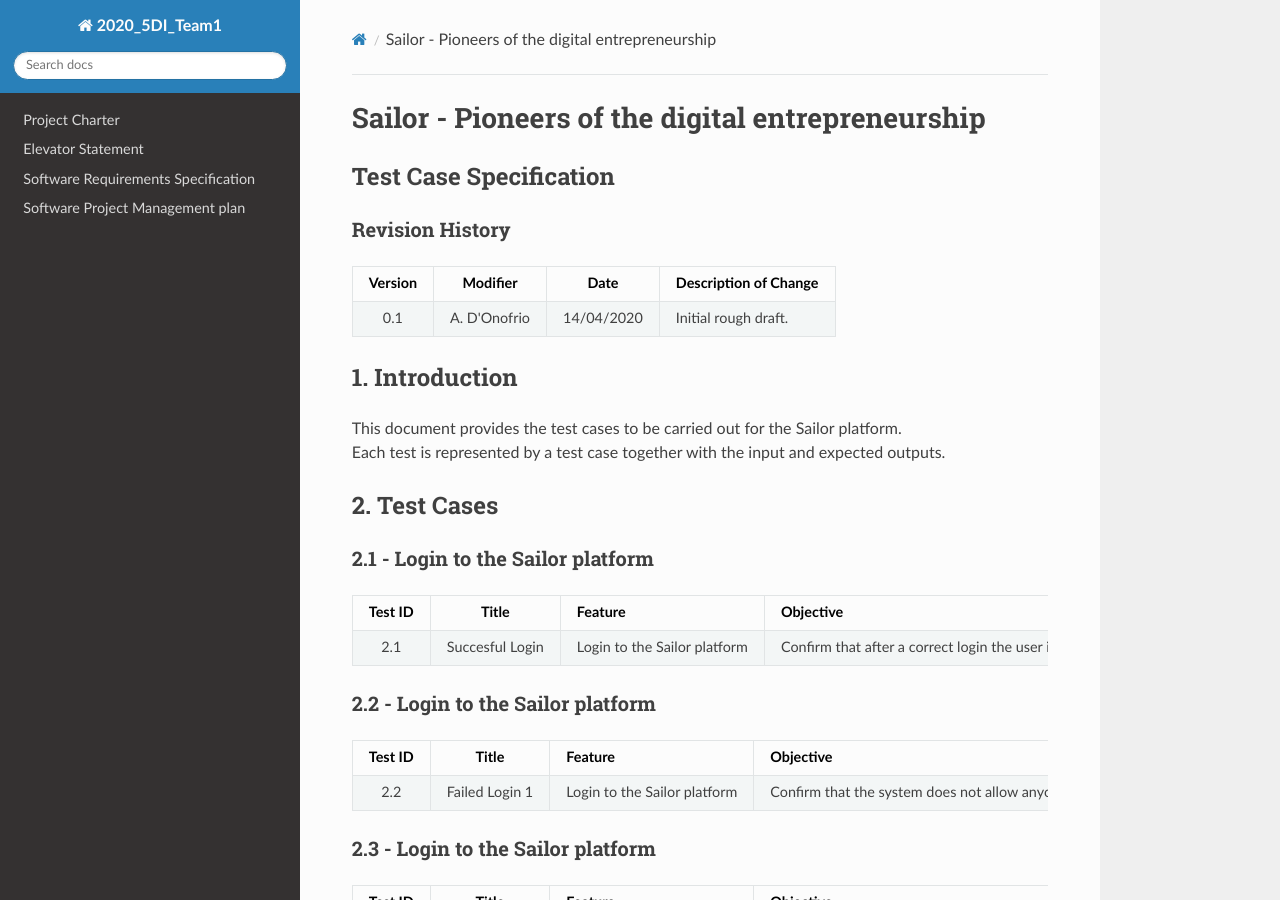
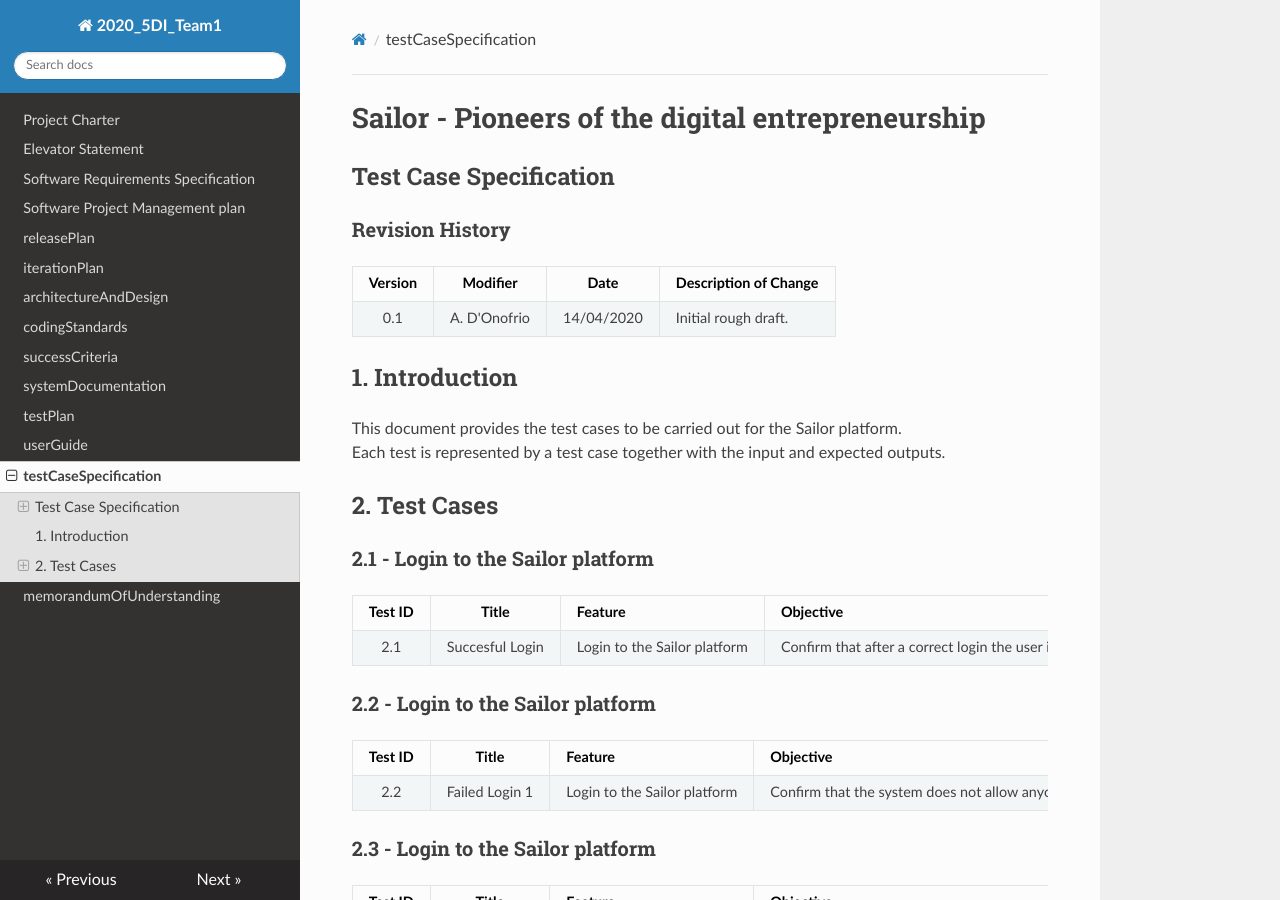
Before and after one commit to FlippedAle/2020_5DI_Team1_DOnofrio, an MkDocs documentation site: the page built from docs/testCaseSpecification.md, in a window 1280 px wide and 900 px high. Built offline with MkDocs 1.6.1, drawn with Linux system fonts in a browser that asks for light colours; nearby versions of some CDN libraries.

Commit message:
Update mkdocs.yml

```diff
--- a/mkdocs.yml
+++ b/mkdocs.yml
@@ -4,6 +4,16 @@ nav:
     - 'Elevator Statement': 'elevatorSpeech.md'
     - 'Software Requirements Specification': 'srs.md'
     - 'Software Project Management plan': 'spmp.md'
+    - 'releasePlan': 'releasePlan.md'
+    - 'iterationPlan': 'iterationPlan.md'
+    - 'architectureAndDesign': 'architectureAndDesign.md'
+    - 'codingStandards': 'codingStandards.md'
+    - 'successCriteria': 'successCriteria.md'
+    - 'systemDocumentation': 'systemDocumentation.md'
+    - 'testPlan': 'testPlan.md'
+    - 'userGuide': 'userGuide.md'
+    - 'testCaseSpecification': 'testCaseSpecification.md'
+    - 'memorandumOfUnderstanding': 'memorandumOfUnderstanding.md'
 
 
 theme:
```
